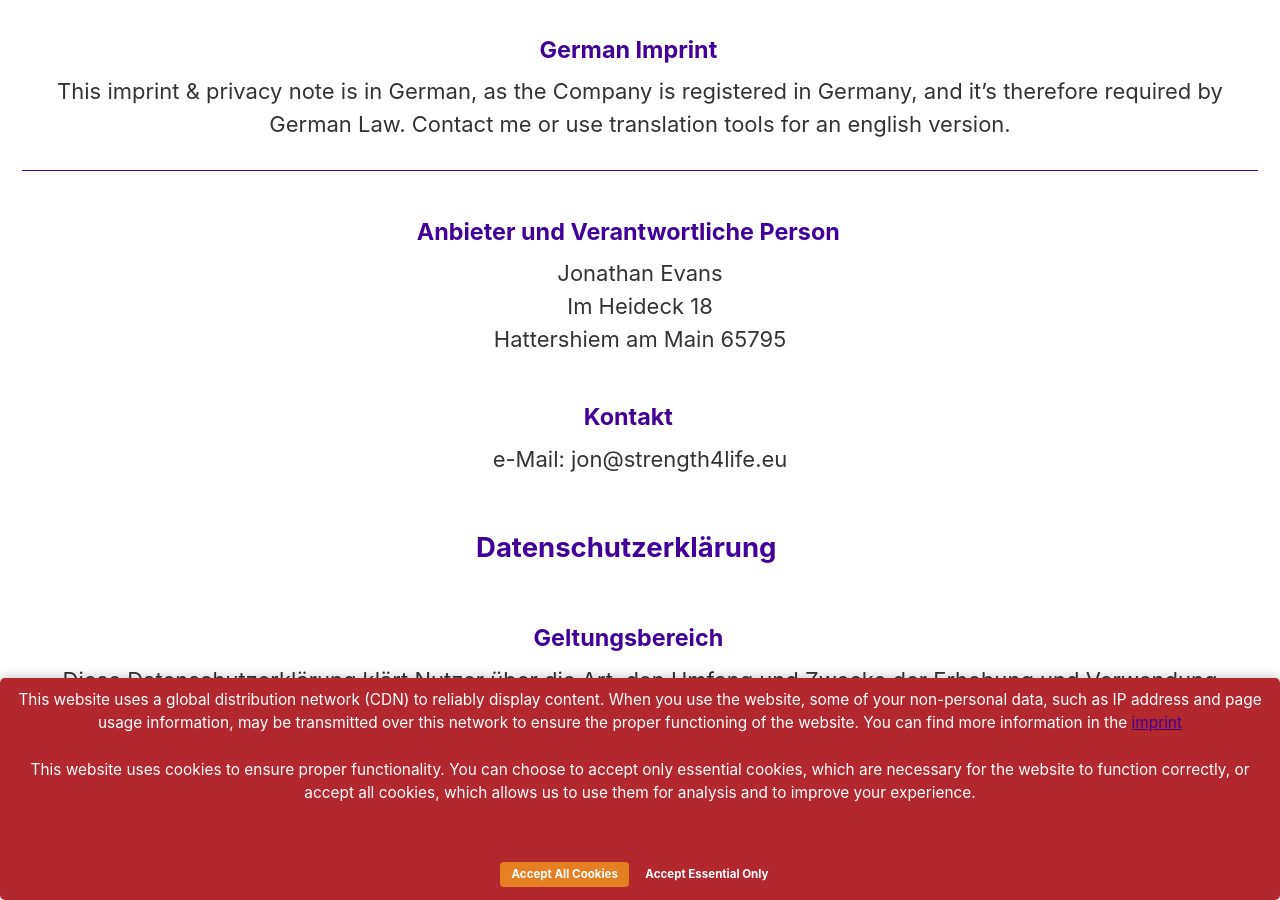
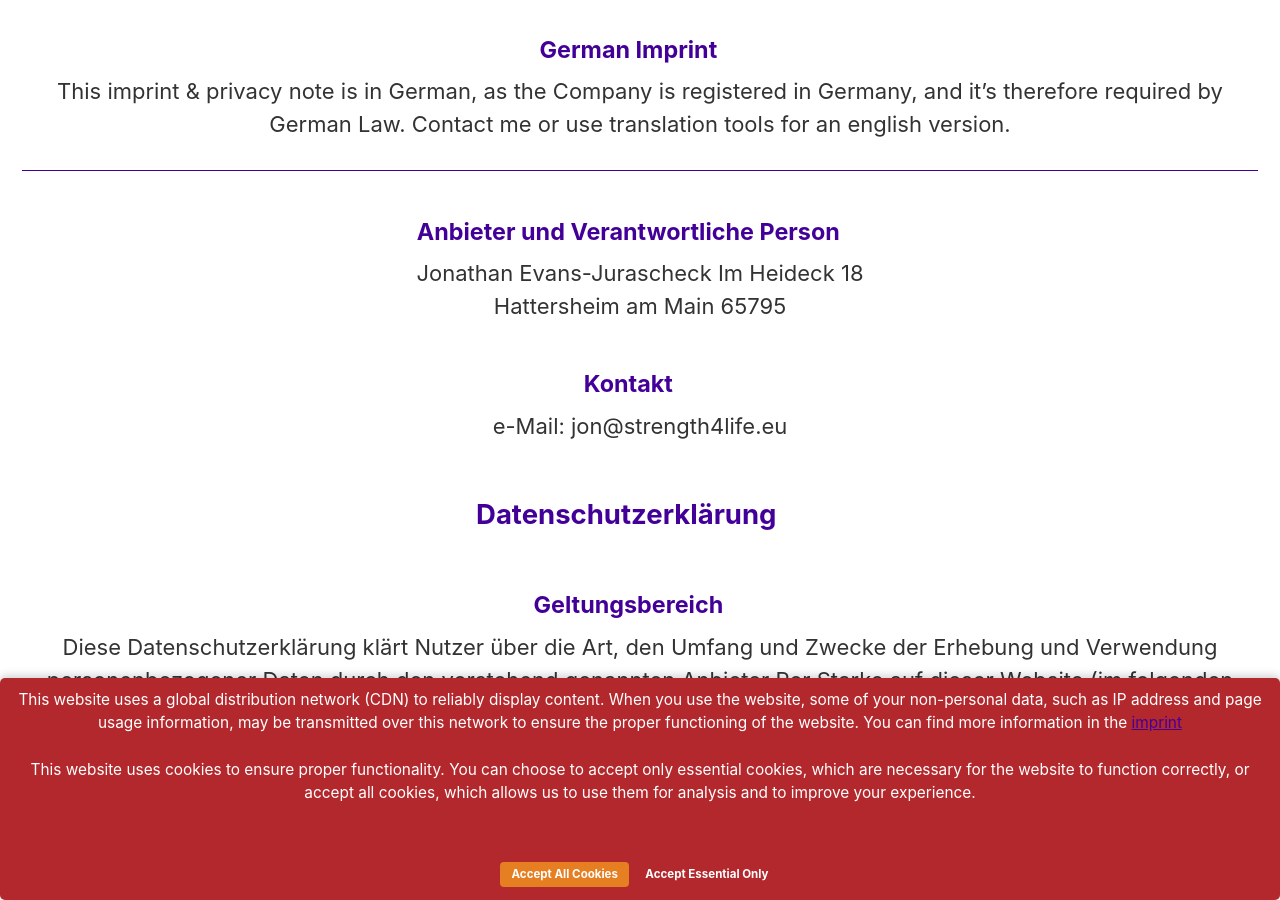
Before and after one commit to perstarke-webdev/jon-strength4life-eu, a Jekyll site: the page built from _pages/imprint.md, in a window 1280 px wide and 900 px high, scrolled down 655 px. Built offline with Jekyll 4.4.1, drawn with Linux system fonts in a browser that asks for light colours; cached includes are drawn as plain includes.

Commit message:
update bio

```diff
--- a/_pages/imprint.md
+++ b/_pages/imprint.md
@@ -15,9 +15,9 @@ required by German Law. Contact me or use translation tools for an english versi
 <hr>
 
 #### Anbieter und Verantwortliche Person
-Jonathan Evans
+Jonathan Evans-Jurascheck
 Im Heideck 18
-Hattershiem am Main 65795
+Hattersheim am Main 65795
 
 #### Kontakt
 e-Mail: jon@strength4life.eu
```
